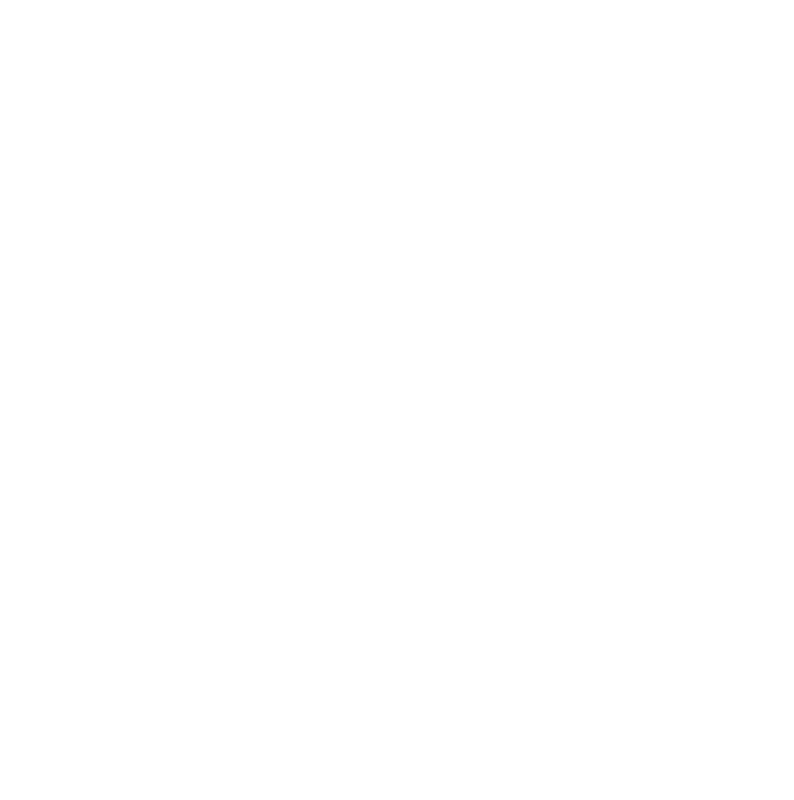
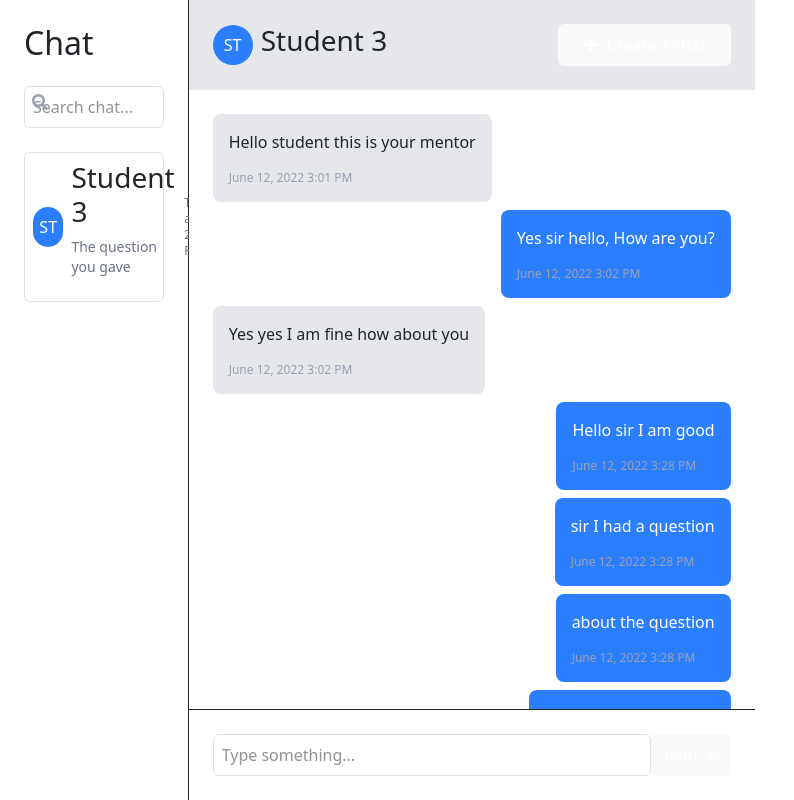
Before and after one commit to NamanSahu09/MentorConnect, a React (Vite) app: page /chat in a window 1280 px wide. Before the commit this address had no page. Shown: the whole page, without its empty margins (0-794 px from the left). Built offline with nearby package versions, Linux system fonts and the light colour scheme.

Commit message:
chat screen process

```diff
--- a/src/App.jsx
+++ b/src/App.jsx
@@ -5,6 +5,7 @@
 import Dashboard from "./pages/Dashboard";
 import { ToastContainer } from "react-toastify";
 import 'react-toastify/dist/ReactToastify.css';
+import Chat from "./pages/Chat";
 
 function App() {
   return (
@@ -16,6 +17,7 @@
         <Route path="/signin" element={<SignIn />} />
         <Route path="/signup" element={<SignUp />} />
         <Route path="/dashboard" element={<Dashboard />} />
+        <Route path="/chat" element={<Chat />} />
       </Routes>
     </Router>
   );
--- a/src/components/firebase.js
+++ b/src/components/firebase.js
@@ -1,21 +1,23 @@
-// Import the functions you need from the SDKs you need
 import { initializeApp } from "firebase/app";
 import { getAuth } from "firebase/auth";
-import { getFirestore } from "firebase/firestore";
+import { getFirestore, serverTimestamp } from "firebase/firestore";
+
+// Firebase configuration
 const firebaseConfig = {
   apiKey: "AIzaSyAz95w6pfWS2GLGTEtDjd9TUxxgGexA3xk",
   authDomain: "mentor-login-auth.firebaseapp.com",
   projectId: "mentor-login-auth",
-  storageBucket: "mentor-login-auth.firebasestorage.app",
+  storageBucket: "mentor-login-auth.appspot.com", // Fix the typo here
   messagingSenderId: "755291833002",
   appId: "1:755291833002:web:327fb4c1c72a5c848ec6d3",
   measurementId: "G-L32EEMZPZ7"
 };
 
-// Initialize Firebase
-const Bpp = initializeApp(firebaseConfig);
+// Initialize Firebase App
+const app = initializeApp(firebaseConfig);
 
-
-export const auth=getAuth();
-export const db = getFirestore(Bpp);
-export default Bpp;
+// Initialize Auth and Firestore
+export const auth = getAuth(app); // Ensure auth uses the same app instance
+export const db = getFirestore(app); // Ensure Firestore uses the same app instance
+export default app;
+export { serverTimestamp };
--- /dev/null
+++ b/src/components/sidebar.jsx
@@ -0,0 +1,52 @@
+import React from "react";
+import { Link, useLocation } from "react-router-dom";
+import { FaHome, FaUserFriends, FaComments, FaCalendarAlt, FaSignOutAlt } from "react-icons/fa";
+
+const navItems = [
+  { name: "Home", path: "/dashboard", icon: <FaHome /> },
+  { name: "Post", path: "/post", icon: <FaUserFriends /> },
+  { name: "Meetings", path: "/meetings", icon: <FaCalendarAlt /> },
+  { name: "Chat", path: "/chat", icon: <FaComments /> },
+  { name: "Profile", path: "/profile", icon: <FaUserFriends /> },
+];
+
+const Sidebar = ({ handleLogout }) => {
+  const location = useLocation();
+
+  return (
+    <aside className="w-1/5 bg-white p-5 shadow-lg flex flex-col items-start space-y-6">
+      {/* Logo & Title */}
+      <h2 className="text-xl font-bold text-gray-700 flex items-center space-x-2">
+        <span className="text-blue-500 text-xl font-bold">{`</>`}</span>
+        <span>Mentor</span>
+      </h2>
+
+      {/* Navigation */}
+      <nav className="w-full space-y-4">
+        {navItems.map((item) => (
+          <Link
+            key={item.name}
+            to={item.path}
+            className={`flex items-center space-x-2 w-full px-3 py-2 rounded-lg transition duration-300 ${
+              location.pathname === item.path
+                ? "bg-blue-500 text-white font-bold shadow-lg"
+                : "text-gray-600 hover:text-blue-500"
+            }`}
+          >
+            {item.icon} <span>{item.name}</span>
+          </Link>
+        ))}
+      </nav>
+
+      {/* Logout Button */}
+      <button
+        onClick={handleLogout}
+        className="w-full flex items-center justify-center space-x-2 text-red-500 px-4 py-2 rounded-lg bg-gray-200 transition-transform duration-300 ease-in-out hover:-translate-y-1 hover:scale-105 hover:bg-indigo-500 shadow-md hover:shadow-lg"
+      >
+        <FaSignOutAlt /> <span>Logout</span>
+      </button>
+    </aside>
+  );
+};
+
+export default Sidebar;
--- /dev/null
+++ b/src/pages/Chat.jsx
@@ -0,0 +1,87 @@
+import { useState } from "react";
+import { FaSearch, FaPlus } from "react-icons/fa";
+import { AiOutlineSend } from "react-icons/ai";
+
+const ChatScreen = () => {
+  const [messages, setMessages] = useState([
+    { id: 1, text: "Hello student this is your mentor", sender: "mentor", time: "June 12, 2022 3:01 PM" },
+    { id: 2, text: "Yes sir hello, How are you?", sender: "student", time: "June 12, 2022 3:02 PM" },
+    { id: 3, text: "Yes yes I am fine how about you", sender: "mentor", time: "June 12, 2022 3:02 PM" },
+    { id: 4, text: "Hello sir I am good", sender: "student", time: "June 12, 2022 3:28 PM" },
+    { id: 5, text: "sir I had a question", sender: "student", time: "June 12, 2022 3:28 PM" },
+    { id: 6, text: "about the question", sender: "student", time: "June 12, 2022 3:28 PM" },
+    { id: 7, text: "The question you gave", sender: "student", time: "June 12, 2022 3:29 PM" },
+  ]);
+
+  const [newMessage, setNewMessage] = useState("");
+
+  const sendMessage = () => {
+    if (newMessage.trim() !== "") {
+      setMessages([...messages, { id: messages.length + 1, text: newMessage, sender: "student", time: "Just now" }]);
+      setNewMessage("");
+    }
+  };
+
+  return (
+    <div className="flex h-screen bg-gray-100">
+      {/* Sidebar */}
+      <div className="w-1/4 bg-white p-4 border-r">
+        <h2 className="text-xl font-semibold mb-4">Chat</h2>
+        <div className="relative mb-4">
+          <input type="text" placeholder="Search chat..." className="w-full p-2 pl-8 border rounded" />
+          <FaSearch className="absolute left-2 top-2 text-gray-400" />
+        </div>
+        <div className="p-2 border rounded flex items-center justify-between cursor-pointer">
+          <div className="flex items-center gap-2">
+            <div className="bg-blue-500 text-white w-10 h-10 flex items-center justify-center rounded-full">ST</div>
+            <div>
+              <h3 className="font-medium">Student 3</h3>
+              <p className="text-sm text-gray-500">The question you gave</p>
+            </div>
+          </div>
+          <span className="text-xs text-gray-500">Today at 2:29 PM</span>
+        </div>
+      </div>
+
+      {/* Chat Window */}
+      <div className="flex-1 flex flex-col">
+        <div className="bg-gray-200 p-4 flex items-center justify-between">
+          <div className="flex items-center gap-2">
+            <div className="bg-blue-500 text-white w-10 h-10 flex items-center justify-center rounded-full">ST</div>
+            <h3 className="font-medium">Student 3</h3>
+          </div>
+          <button className="bg-blue-500 text-white px-4 py-2 rounded flex items-center gap-2">
+            <FaPlus /> Create a chat
+          </button>
+        </div>
+
+        <div className="flex-1 p-4 overflow-y-auto bg-white">
+          {messages.map((msg) => (
+            <div key={msg.id} className={`mb-2 flex ${msg.sender === "student" ? "justify-end" : "justify-start"}`}>
+              <div className={`p-3 rounded-lg max-w-xs ${msg.sender === "student" ? "bg-blue-500 text-white" : "bg-gray-200"}`}>
+                <p>{msg.text}</p>
+                <span className="block text-xs mt-1 text-gray-400">{msg.time}</span>
+              </div>
+            </div>
+          ))}
+        </div>
+
+        {/* Message Input */}
+        <div className="p-4 border-t flex items-center bg-white">
+          <input
+            type="text"
+            value={newMessage}
+            onChange={(e) => setNewMessage(e.target.value)}
+            placeholder="Type something..."
+            className="flex-1 p-2 border rounded"
+          />
+          <button onClick={sendMessage} className="bg-green-500 text-white p-2 ml-2 rounded flex items-center gap-2">
+            Send <AiOutlineSend />
+          </button>
+        </div>
+      </div>
+    </div>
+  );
+};
+
+export default ChatScreen;
--- a/src/pages/SignIn.jsx
+++ b/src/pages/SignIn.jsx
@@ -5,6 +5,12 @@
 import 'react-toastify/dist/ReactToastify.css';
 import SignInGoogle from "./signInGoogle";
 import bg from "../assets/login.png"
+import { getFirestore, doc, setDoc, serverTimestamp } from "firebase/firestore";
+import { auth, db } from "../components/firebase";
+
+
+//const db = getFirestore();
+
 const SignIn = () => {
   const navigate = useNavigate();
   const auth = getAuth();
@@ -21,6 +27,13 @@
     try {
       await signInWithEmailAndPassword(auth, email, password);
       const user = auth.currentUser;
+
+      if (user) {
+        // Save login timestamp in Firestore
+        await setDoc(doc(db, "Users", user.uid), {
+          lastLogin: serverTimestamp(),
+        }, { merge: true });
+
         console.log("Logged in user:", user);
 
         toast.success("User signed in successfully!", {
@@ -30,6 +43,7 @@
         });
 
         navigate("/dashboard");
+      }
     } catch (err) {
       console.log(err);
       toast.error(err.message, { position: "top-center" });
```
Also changed, not shown: src/pages/Dashboard.jsx (+33 -24 lines). Lines whose indentation alone changed are shown as unchanged.
